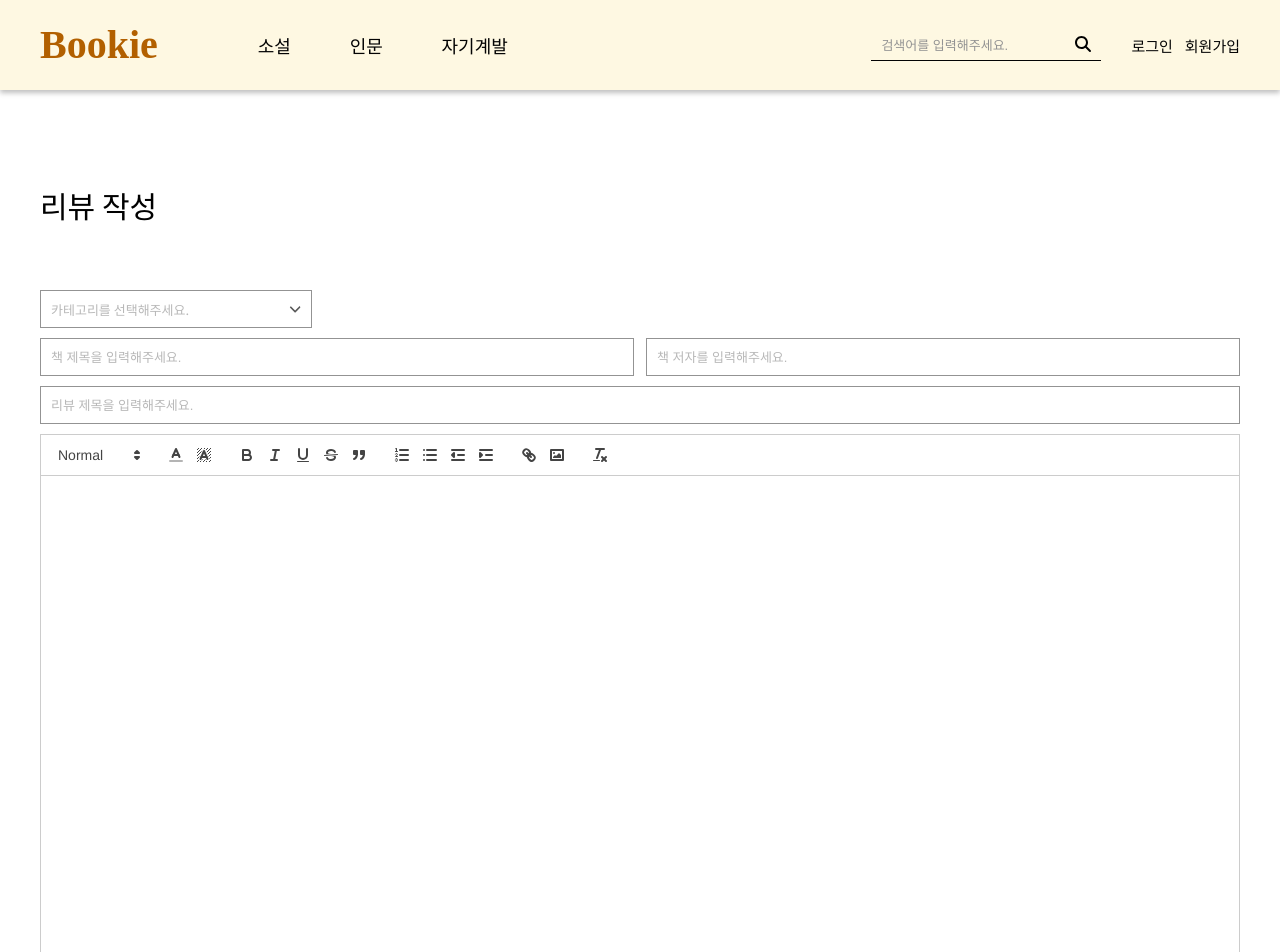
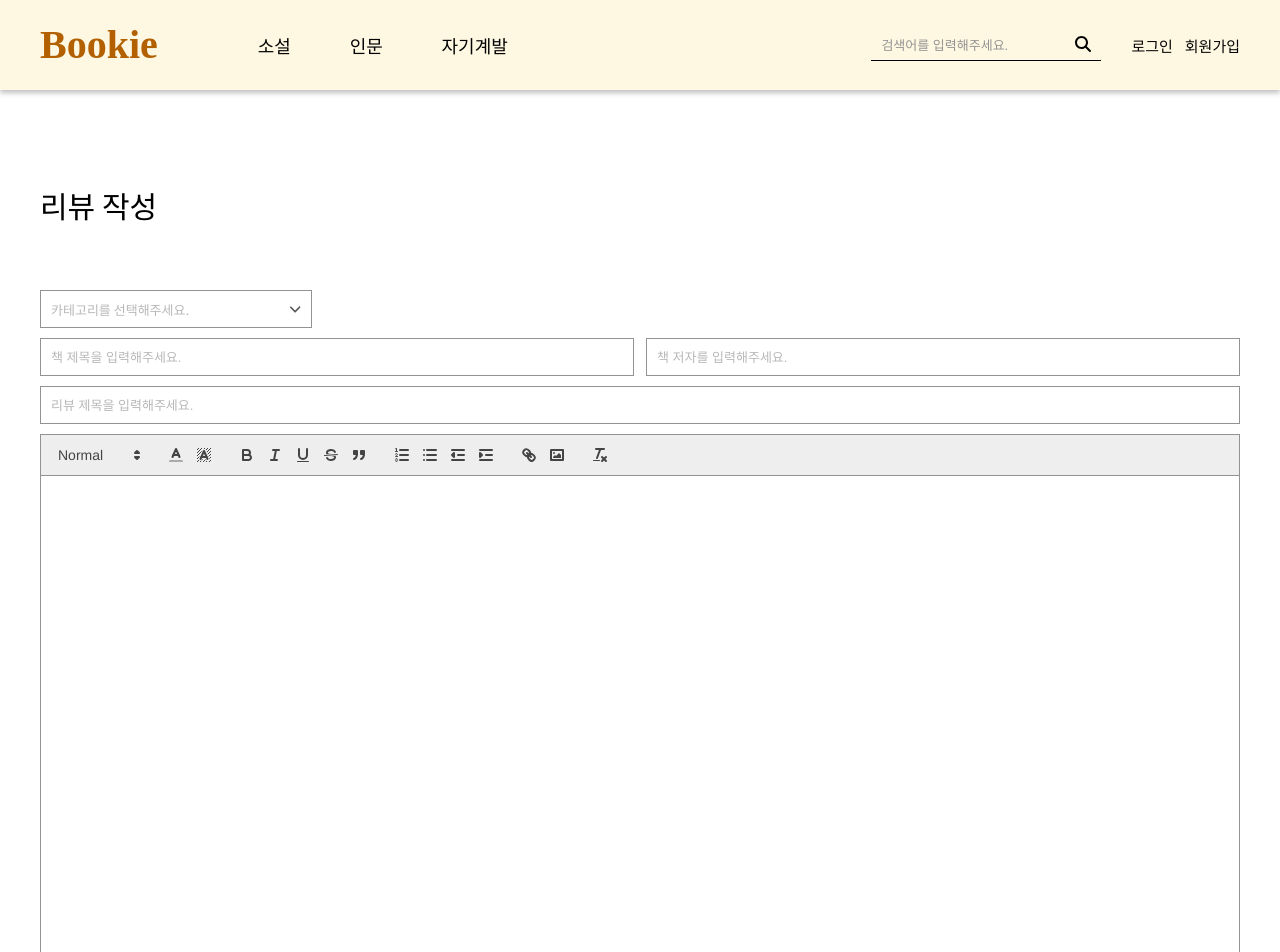
Before and after one commit to SsojjungPark/Bookie-project, a React (Vite) app: page /writeReview in a window 1280 px wide. Shown: the top 952 px of the page. Built offline with nearby package versions, Linux system fonts and the light colour scheme; no server answers; a web font is replaced by a local one.

Commit message:
css 수정

```diff
--- a/src/components/review/QuillEditor.tsx
+++ b/src/components/review/QuillEditor.tsx
@@ -1,3 +1,4 @@
+import styled from '@emotion/styled';
 import { useRef, useState } from 'react';
 import ReactQuill from 'react-quill';
 import 'react-quill/dist/quill.snow.css';
@@ -46,8 +47,7 @@ const QuillEditor: React.FC<QuillEditorProps> = ({ editorOnChange }) => {
 
   return (
     <>
-      <ReactQuill
-        style={{ width: '100%', height: '500px' }}
+      <StyledQuill
         value={text}
         ref={quillRef}
         theme="snow"
@@ -60,3 +60,18 @@ const QuillEditor: React.FC<QuillEditorProps> = ({ editorOnChange }) => {
 };
 
 export default QuillEditor;
+
+const StyledQuill = styled(ReactQuill)`
+  width: 100%;
+  background-color: var(--white-color);
+
+  .ql-toolbar {
+    border: 1px solid var(--signup-input);
+    background-color: #eeeeee;
+  }
+
+  .ql-container {
+    border: 1px solid var(--signup-input);
+    height: 500px;
+  }
+`;
```
